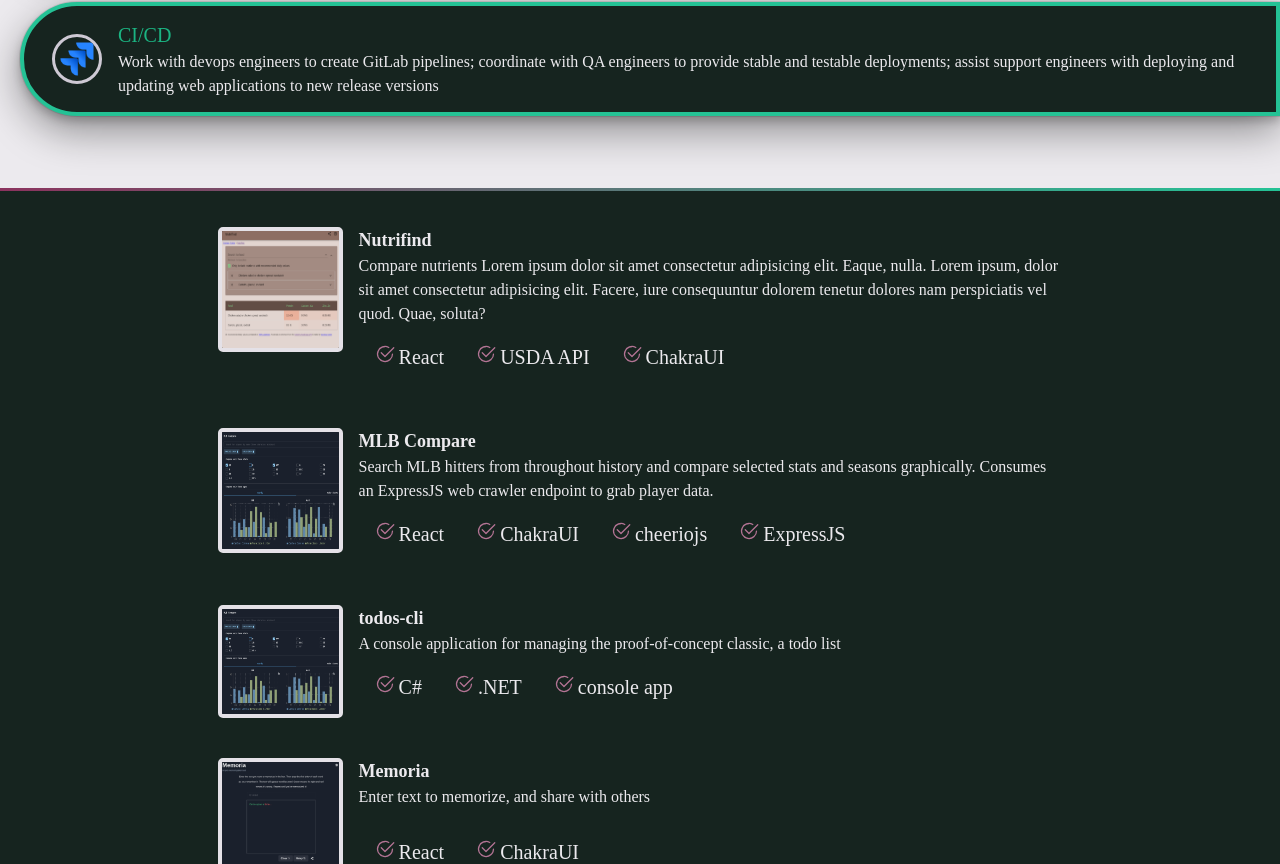
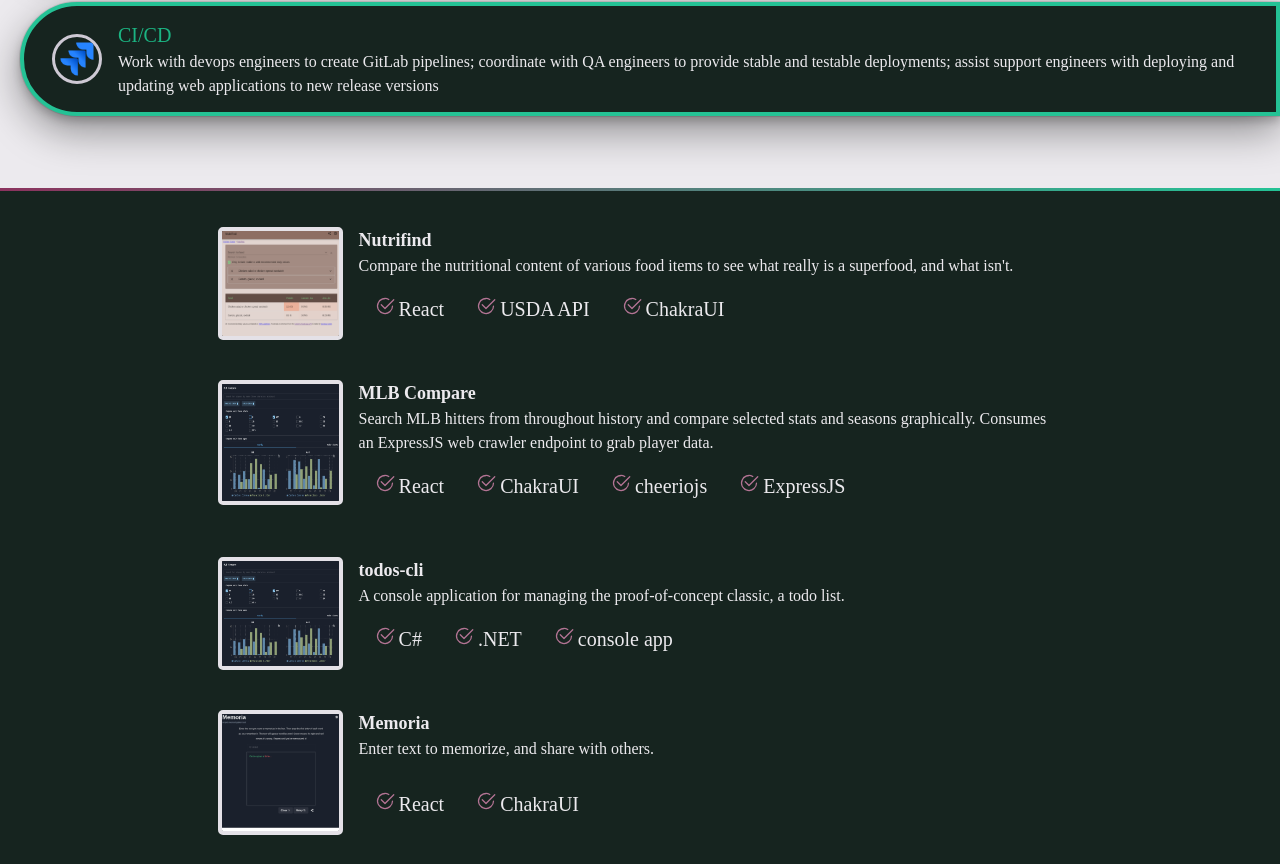
Before and after one commit to AndrewCutler/andrew-cutler, a React (Create React App) app: page / in a window 1280 px wide. Shown: the part 2196-3060 px from the top of the page. Built offline with nearby package versions, Linux system fonts and the light colour scheme.

Commit message:
some responsiveness

```diff
--- a/src/components/portfolio/Portfolio.tsx
+++ b/src/components/portfolio/Portfolio.tsx
@@ -2,20 +2,19 @@
 import React, { ReactElement } from 'react';
 
 import GradientBorder from '../gradient-border/GradientBorder';
-import { BsCheckCircle } from 'react-icons/bs';
-import jsLogo from '../../assets/images/js-logo.png';
 import baseCrawl from '../../assets/images/base-crawl.png';
 import nutrifind from '../../assets/images/nutrifind.png';
 import memoria from '../../assets/images/memoria.png';
 import andrewCutler from '../../assets/images/andrew-cutler.png';
 import { IProject } from '../../models/project.interface';
+import Project from '../project/Project';
 
 const projects: IProject[] = [
   {
     name: 'Nutrifind',
     url: 'http://nutrifind.s3-website-us-east-1.amazonaws.com/',
     description:
-      'Compare nutrients Lorem ipsum dolor sit amet consectetur adipisicing elit. Eaque, nulla. Lorem ipsum, dolor sit amet consectetur adipisicing elit. Facere, iure consequuntur dolorem tenetur dolores nam perspiciatis vel quod. Quae, soluta?',
+      "Compare the nutritional content of various food items to see what really is a superfood, and what isn't.",
     img: nutrifind,
     details: ['React', 'USDA API', 'ChakraUI'],
   },
@@ -31,14 +30,14 @@
     name: 'todos-cli',
     url: 'https://github.com/AndrewCutler/todos-cli',
     description:
-      'A console application for managing the proof-of-concept classic, a todo list',
+      'A console application for managing the proof-of-concept classic, a todo list.',
     img: baseCrawl, // TODO: get image
     details: ['C#', '.NET', 'console app'],
   },
   {
     name: 'Memoria',
     url: 'https://memoria.andrewcutler.info/',
-    description: 'Enter text to memorize, and share with others',
+    description: 'Enter text to memorize, and share with others.',
     img: memoria,
     details: ['React', 'ChakraUI'],
   },
@@ -55,58 +54,8 @@
 const Portfolio = (): ReactElement => (
   <>
     <VStack bg='dark.800' color='light.200' paddingY={5}>
-      {projects.map(({ name, description, details, url, img }) => (
-        // TODO: move to a new component, and account for responsive design. Flex column on mobile instead.
-        // !important because the first project has different padding for some reason
-        <Flex marginY='16px !important' key={name} width='66vw'>
-          <Image
-            onClick={() => window.open(url)}
-            cursor='pointer'
-            borderRadius='5px'
-            border='4px solid'
-            borderColor='light.300'
-            _hover={{
-              textDecoration: 'underline',
-              border: '4px solid',
-              borderColor: 'secondary.300',
-            }}
-            marginRight={4}
-            src={img || jsLogo}
-            alt={name}
-            maxWidth='125'
-            maxHeight='125'
-          />
-          <Flex
-            flexDirection='column'
-            textAlign='left'
-            justifyContent='space-between'
-          >
-            <Flex flexDirection='column'>
-              <Text
-                onClick={() => window.open(url)}
-                cursor='pointer'
-                _hover={{ textDecoration: 'underline' }}
-                fontWeight='600'
-                fontSize='lg'
-              >
-                {name}
-              </Text>
-              <Text fontSize='md'>{description}</Text>
-            </Flex>
-            <Flex>
-              {details.map((detail) => (
-                <Box margin={4} key={detail.replace(/\s+/g, '_')}>
-                  <Icon
-                    marginRight={1}
-                    as={BsCheckCircle}
-                    color='secondary.300'
-                  />
-                  {detail}
-                </Box>
-              ))}
-            </Flex>
-          </Flex>
-        </Flex>
+      {projects.map((project) => (
+        <Project project={project} key={project.name} />
       ))}
     </VStack>
     <GradientBorder />
--- /dev/null
+++ b/src/components/project/Project.tsx
@@ -0,0 +1,75 @@
+import {
+  Box,
+  Flex,
+  Icon,
+  Image,
+  Text,
+  useBreakpointValue,
+} from '@chakra-ui/react';
+import React from 'react';
+import { ReactElement } from 'react';
+import { BsCheckCircle } from 'react-icons/bs';
+import { IProject } from '../../models/project.interface';
+
+const Project = ({ project }: { project: IProject }): ReactElement => {
+  const isDesktop = useBreakpointValue({ lg: true });
+
+  const { name, description, details, url, img } = project;
+
+  return (
+    // !important because the first project has different padding for some reason
+    <Flex
+      marginY='16px !important'
+      width='66vw'
+      flexDirection={isDesktop ? 'row' : 'column'}
+    >
+      <Flex justifyContent='center'>
+        <Image
+          onClick={() => window.open(url)}
+          cursor='pointer'
+          borderRadius='5px'
+          border='4px solid'
+          borderColor='light.300'
+          _hover={{
+            textDecoration: 'underline',
+            border: '4px solid',
+            borderColor: 'secondary.300',
+          }}
+          marginRight={4}
+          src={img}
+          alt={name}
+          maxWidth='125'
+          maxHeight='125'
+        />
+      </Flex>
+      <Flex
+        flexDirection='column'
+        textAlign='left'
+        justifyContent='space-between'
+      >
+        <Flex flexDirection='column'>
+          <Text
+            onClick={() => window.open(url)}
+            cursor='pointer'
+            _hover={{ textDecoration: 'underline' }}
+            fontWeight='600'
+            fontSize='lg'
+          >
+            {name}
+          </Text>
+          <Text fontSize='md'>{description}</Text>
+        </Flex>
+        <Flex>
+          {details.map((detail) => (
+            <Box margin={4} key={detail.replace(/\s+/g, '_')}>
+              <Icon marginRight={1} as={BsCheckCircle} color='secondary.300' />
+              {detail}
+            </Box>
+          ))}
+        </Flex>
+      </Flex>
+    </Flex>
+  );
+};
+
+export default Project;
```
